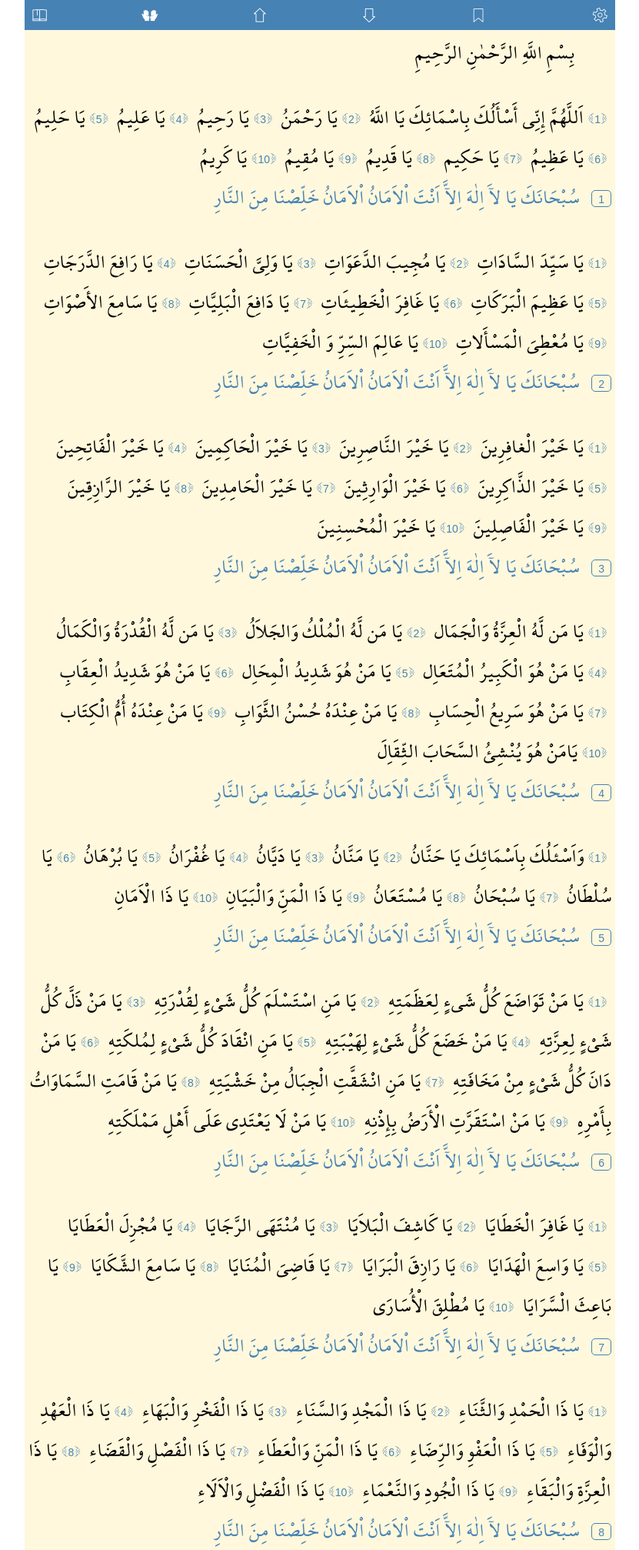
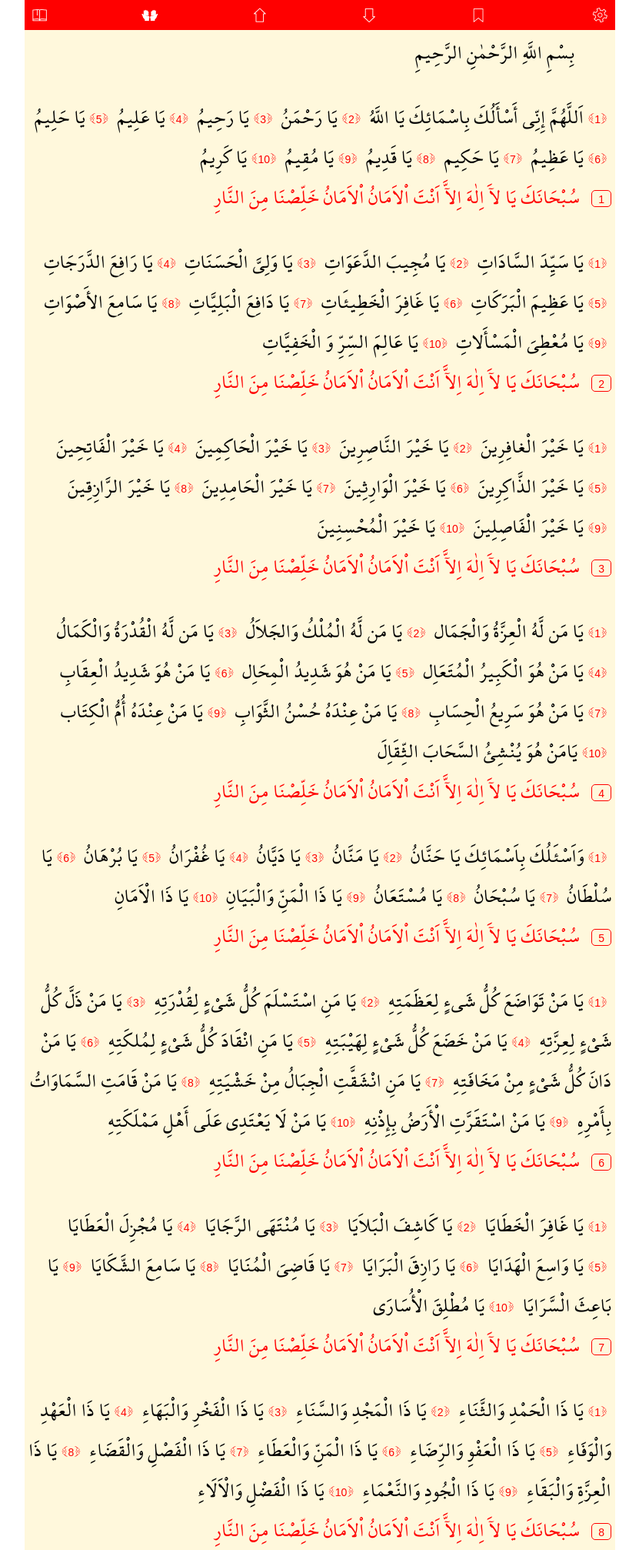
Before and after one commit to obozdag/easydua, a PHP site: page / in a window 1280 px wide. Shown: the top 2014 px of the page at 77% size, without its empty margins (224-1055 px from the left). Run offline with PHP 8.4, Linux system fonts and the light colour scheme.

Commit message:
Add files via upload

```diff
--- a/css/easy_dua.css
+++ b/css/easy_dua.css
@@ -26,9 +26,9 @@
 	--max-width: 768px; /* maximum width for container */
 	--nsbc: gray; /* nav side background color */
 	--nth: 42px; /* nav top height */
-	--nav-top-bg-color: steelblue;
+	--nav-top-bg-color: red;
 	--set-bg-color: cornsilk; /* arabic background color */
-	--set-color: steelblue; /* color to change in settings */ /* SET IN JS */
+	--set-color: red; /* color to change in settings */ /* SET IN JS */
 	--set-font-family: 'Hamdullah'; /* arabic font family */ /* SET IN JS */
 	--set-font-size: 28px; /* arabic font size */ /* SET IN JS */
 	--theme-color: steelblue; /* application theme color */
```
